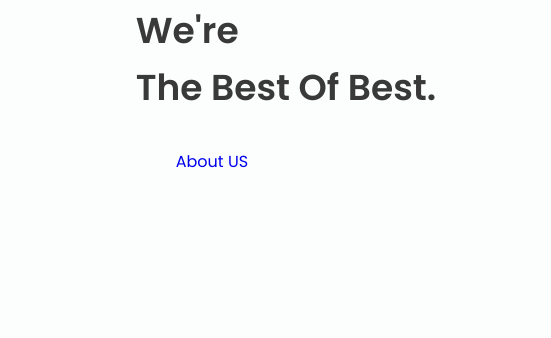
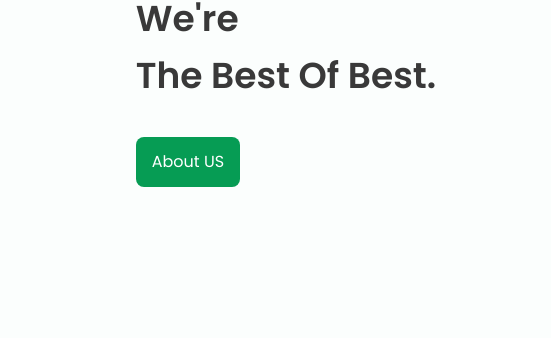
Before and after one commit to anubhav6488/TheTrinity, a plain HTML site: page index.html in a window 1280 px wide. Shown: the part 287-625 px from the top of the page, 96-647 px from the left. Drawn offline with nearby package versions, Linux system fonts and the light colour scheme.

Commit message:
Update index.html

```diff
--- a/index.html
+++ b/index.html
@@ -59,7 +59,7 @@
                         <h2 class="home__subtitle">We're<br> The Best Of Best.</h2>
                        <!-- <a href="#" class="button">View Menu</a>-->
                       <!--  <li class="nav__item"><a href="#about" class="nav__link">About</a></li>-->
-                        <a class="nav__item" href="#about" class="button">About US</a>
+                        <a  href="#about" class="button">About US</a>
                     </div>
 
                     <img src="img/homes.png" alt="" class="home__img">
```
